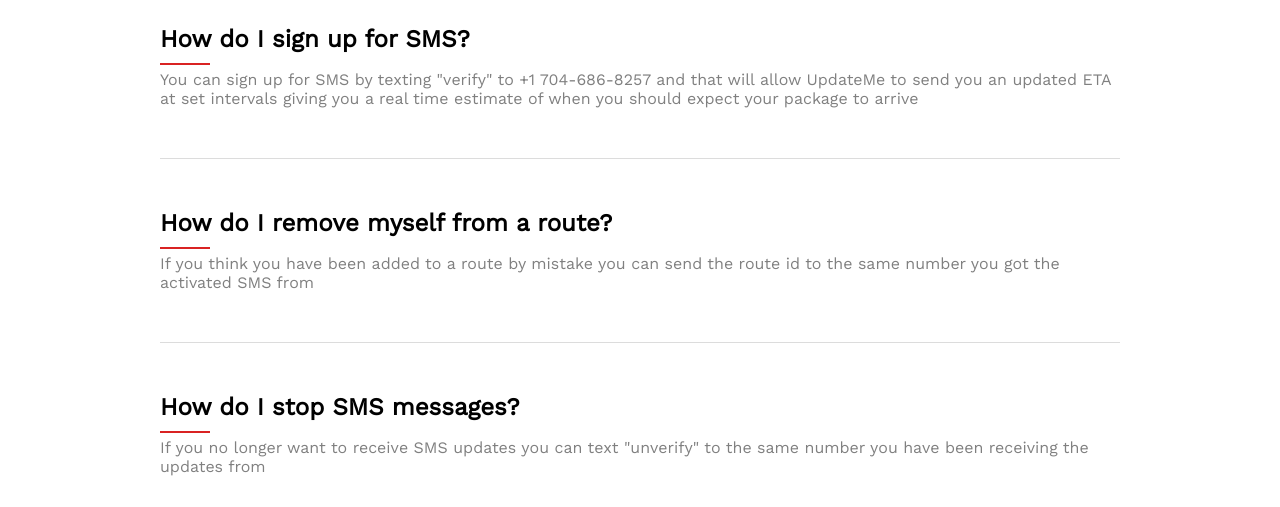
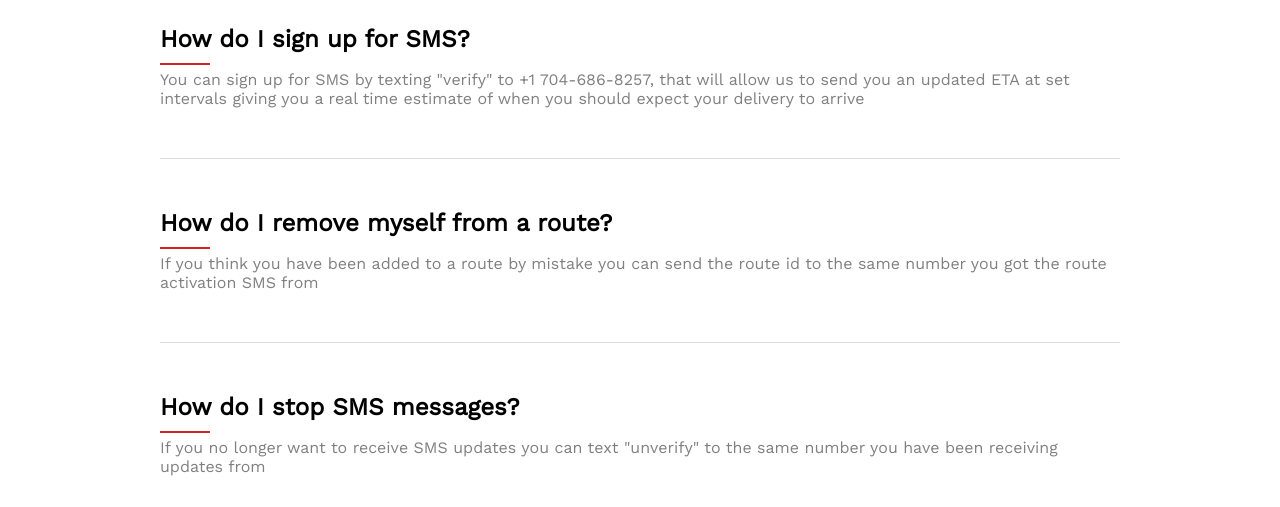
Before and after one commit to expedite-knight/website, a React (Create React App) app: page /help in a window 1280 px wide. Shown: the part 445-952 px from the top of the page. Built offline with nearby package versions, Linux system fonts and the light colour scheme; no server answers.

Commit message:
updated text and grammar

```diff
--- a/src/pages/About.tsx
+++ b/src/pages/About.tsx
@@ -89,8 +89,9 @@ const About = ({ menuState }: Props) => {
             }}
           ></div>
           <p className="about--bio">
-            My name is Kai and I am a recent Illinois State University grad who
-            now builds applications full time.
+            My name is Kai and I am a recent Illinois State University grad. I
+            develope, test and maintain the Expedite Knight website and mobile
+            app we use to track your deliveries.
           </p>
         </section>
       </section>
--- a/src/pages/Help.tsx
+++ b/src/pages/Help.tsx
@@ -39,10 +39,10 @@ const Help = ({ menuState }: Props) => {
             }}
           ></div>
           <p className="help--body">
-            You can sign up for SMS by texting "verify" to +1 704-686-8257 and
-            that will allow UpdateMe to send you an updated ETA at set intervals
-            giving you a real time estimate of when you should expect your
-            package to arrive
+            You can sign up for SMS by texting "verify" to +1 704-686-8257, that
+            will allow us to send you an updated ETA at set intervals giving you
+            a real time estimate of when you should expect your delivery to
+            arrive
           </p>
         </section>
         <div
@@ -64,7 +64,8 @@ const Help = ({ menuState }: Props) => {
           ></div>
           <p className="help--body">
             If you think you have been added to a route by mistake you can send
-            the route id to the same number you got the activated SMS from
+            the route id to the same number you got the route activation SMS
+            from
           </p>
         </section>
         <div
@@ -86,7 +87,7 @@ const Help = ({ menuState }: Props) => {
           ></div>
           <p className="help--body">
             If you no longer want to receive SMS updates you can text "unverify"
-            to the same number you have been receiving the updates from
+            to the same number you have been receiving updates from
           </p>
         </section>
         <div
```
